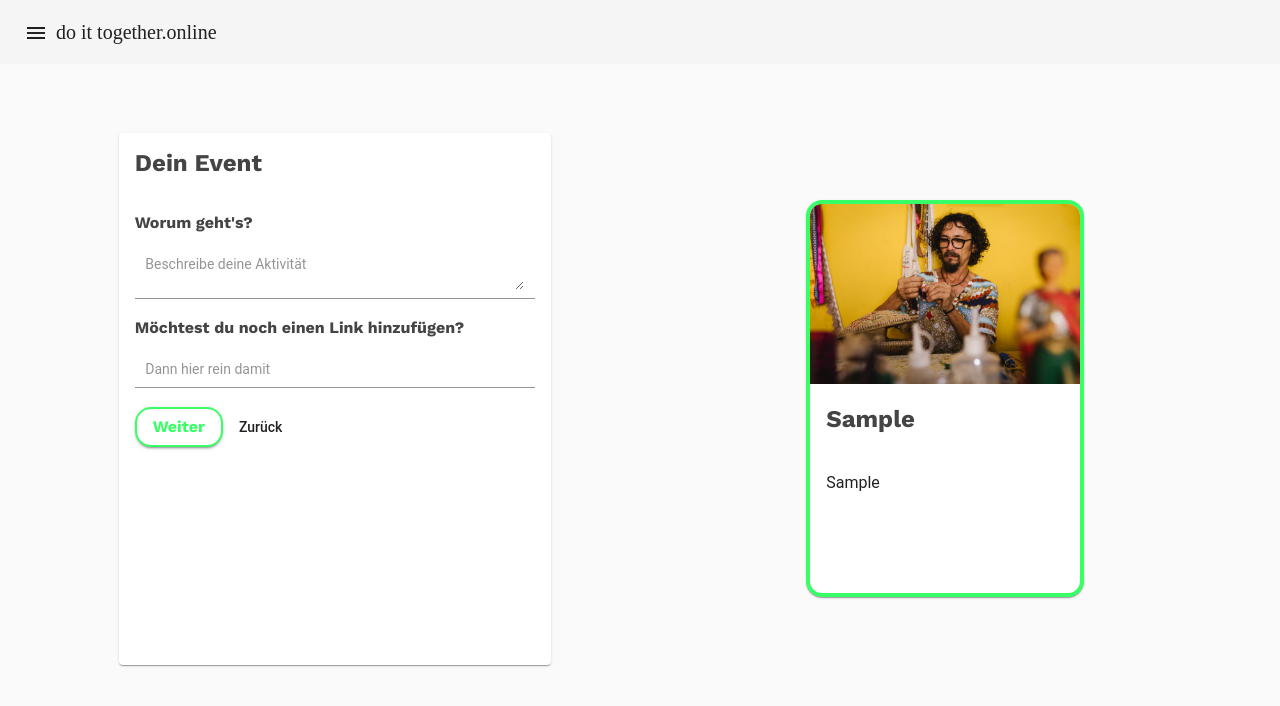
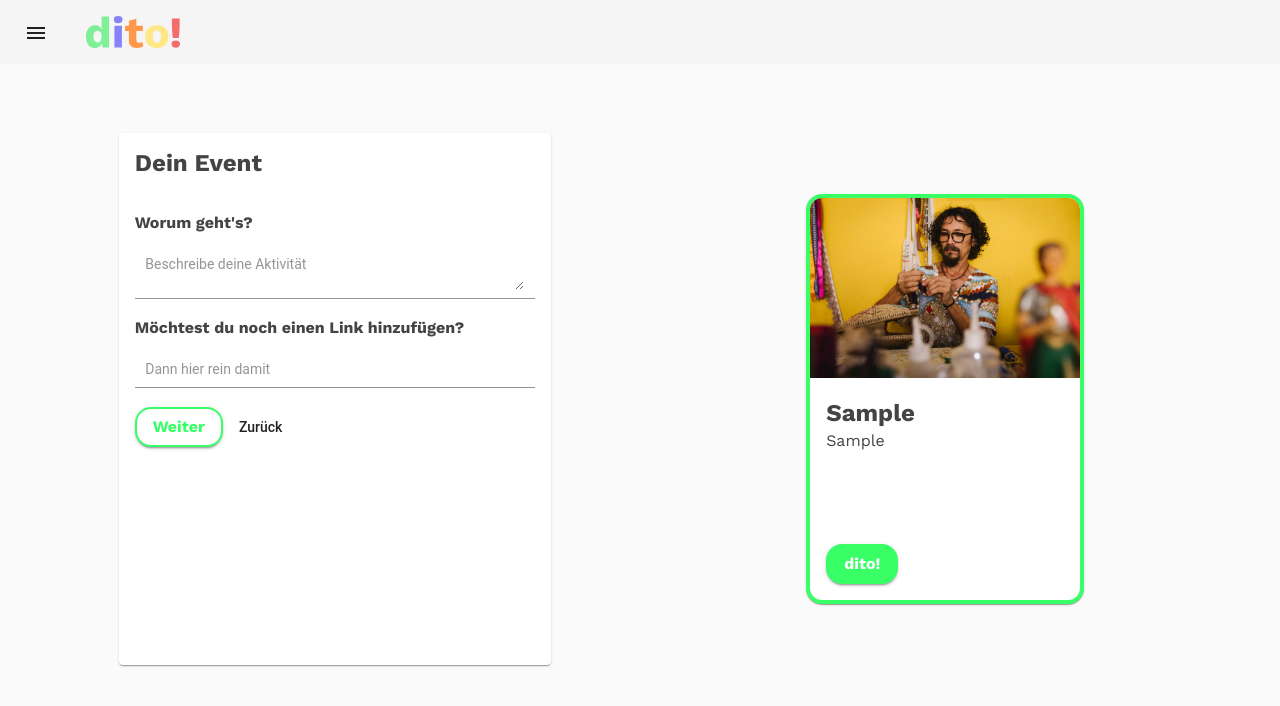
Before and after one commit to femigr/Do-It-Together_frontend, an Angular app in the folder my-app/: page /create-activity in a window 1280 px wide. Both pictures are taken after typing "Sample", "Sample" into the empty fields and a click on the button "Weiter". Shown: the top 706 px of the page. Built offline with nearby package versions, Linux system fonts and the light colour scheme; a web font is replaced by a local one.

Commit message:
Some refactoring, minor design changes, logo

```diff
--- /dev/null
+++ b/my-app/src/app/activity-preview/activity-preview.component.html
@@ -0,0 +1,24 @@
+<mat-card style = "padding: 0;
+  width: 270px;
+  border: 4px solid var(--event-color);
+  border-radius: 16px;
+  opacity: 1;
+  position: relative;
+  overflow: hidden;">
+    <div class="preview">
+      <div height = "140" width = "270" style="overflow: hidden; position: relative;">
+        <img src="/assets/images/example3.jpg" width="270"> <!--vll noch: style="border-bottom: 4px solid var(--event-color);"-->
+      </div>
+      <br *ngIf="activityForm.value.name==''">
+      <div *ngIf="activityForm.value.name!=''" style="padding: 16px;">
+        <h2 class="field">{{activityForm.value.name}}</h2>
+        <h3 class="field">{{activityForm.value.username}}</h3><br>
+        <p class="field">{{activityForm.value.description}}</p><br>
+        <p align="right"><a href="{{activityForm.value.link}}">{{activityForm.value.link}}</a></p>
+      </div>
+
+      <div *ngIf="activityForm.value.name!=''" style="padding: 16px;">
+        <button class="submitbutton" mat-raised-button >dito!</button>
+      </div>
+    </div>
+  </mat-card>
--- /dev/null
+++ b/my-app/src/app/activity-preview/activity-preview.component.scss
@@ -0,0 +1,6 @@
+.field{
+  margin-bottom: 5px;
+}
+p{
+  font: 13px/16px Work Sans !important;
+}
--- /dev/null
+++ b/my-app/src/app/activity-preview/activity-preview.component.ts
@@ -0,0 +1,19 @@
+import { Component, OnInit, Input } from '@angular/core';
+import { FormControl } from '@angular/forms';
+
+@Component({
+  selector: 'app-activity-preview',
+  templateUrl: './activity-preview.component.html',
+  styleUrls: ['./activity-preview.component.scss']
+})
+export class ActivityPreviewComponent implements OnInit {
+
+  @Input()
+  activityForm;
+
+  constructor() { }
+
+  ngOnInit(): void {
+  }
+
+}
--- a/my-app/src/app/app.module.ts
+++ b/my-app/src/app/app.module.ts
@@ -25,6 +25,7 @@ import {MatGridListModule} from '@angular/material/grid-list';
 import {MatSelectModule} from '@angular/material/select';
 import {MatNativeDateModule} from '@angular/material/core';
 import {FormsModule, ReactiveFormsModule} from '@angular/forms';
+import { ActivityPreviewComponent } from './activity-preview/activity-preview.component';
 
 @NgModule({
   declarations: [
@@ -35,7 +36,8 @@ import {FormsModule, ReactiveFormsModule} from '@angular/forms';
     ResponsiveSideMenuComponent,
     HomeComponent,
     FeedListComponent,
-    FeedListEntryComponent
+    FeedListEntryComponent,
+    ActivityPreviewComponent
   ],
   imports: [
     MatGridListModule,
--- a/my-app/src/app/create-activity/create-activity.component.html
+++ b/my-app/src/app/create-activity/create-activity.component.html
@@ -1,6 +1,6 @@
 <div>
 <mat-grid-list rowheight="600px" [cols] = "isMobile ? 1 : 2">
-  <mat-grid-tile [style] = "isMobile ? 'height: 100%;':''">
+  <mat-grid-tile [style] = "isMobile ? 'height: 100%;' : '' ">
   <mat-card [style] = "isMobile ? '' : 'min-width: 400px; min-height: 500px;'">
 
     <div>
@@ -72,27 +72,7 @@
 
 
         <div *ngIf="currentstep == 3"><!-- Card 3: Preview -->
-
-          <mat-card style = "padding: 0;
-          width: 270px;
-          border: 4px solid var(--event-color);
-          border-radius: 16px;
-          opacity: 1;
-          position: relative;
-          overflow: hidden;">
-            <div class="preview">
-              <div height = "140" width = "270" style="overflow: hidden; position: relative;">
-                <img src="/assets/images/example3.jpg" width="270"> <!--vll noch: style="border-bottom: 4px solid var(--event-color);"-->
-              </div>
-              <br *ngIf="activityForm.value.name==''">
-              <div *ngIf="activityForm.value.name!=''" style="padding: 16px;">
-                <h2>{{activityForm.value.name}}</h2><br>
-                <h3>{{activityForm.value.username}}</h3><br>
-                <p>{{activityForm.value.description}}</p><br>
-                <p align="right"><a href="{{activityForm.value.link}}">{{activityForm.value.link}}</a></p>
-              </div>
-            </div>
-          </mat-card>
+          <app-activity-preview [activityForm]="activityForm" ></app-activity-preview>
           <br>
 
         </div>
@@ -111,26 +91,8 @@
 </mat-grid-tile>
 
 <mat-grid-tile *ngIf="!isMobile">
-  <mat-card style = "padding: 0;
-  width: 270px;
-  border: 4px solid var(--event-color);
-  border-radius: 16px;
-  opacity: 1;
-  position: relative;
-  overflow: hidden;">
-    <div class="preview">
-      <div height = "140" width = "270" style="overflow: hidden; position: relative;">
-        <img src="/assets/images/example3.jpg" width="270"> <!--vll noch: style="border-bottom: 4px solid var(--event-color);"-->
-      </div>
-      <br *ngIf="activityForm.value.name==''">
-      <div *ngIf="activityForm.value.name!=''" style="padding: 16px;">
-        <h2>{{activityForm.value.name}}</h2><br>
-        <h3>{{activityForm.value.username}}</h3><br>
-        <p>{{activityForm.value.description}}</p><br>
-        <p align="right"><a href="{{activityForm.value.link}}">{{activityForm.value.link}}</a></p>
-      </div>
-    </div>
-  </mat-card>
+  <app-activity-preview [activityForm]="activityForm" ></app-activity-preview>
+
 </mat-grid-tile>
 </mat-grid-list>
 </div>
--- a/my-app/src/app/create-activity/create-activity.component.ts
+++ b/my-app/src/app/create-activity/create-activity.component.ts
@@ -1,7 +1,6 @@
 import { Component } from '@angular/core';
 import { FormBuilder, Validators } from '@angular/forms';
 import { Activity } from './../model/activity';
-
 
 @Component({
   selector: 'app-create-activity-component',
--- a/my-app/src/app/responsive-side-menu/responsive-side-menu.component.html
+++ b/my-app/src/app/responsive-side-menu/responsive-side-menu.component.html
@@ -3,7 +3,7 @@
     <button mat-icon-button (click)="snav.toggle()">
       <mat-icon>menu</mat-icon>
     </button>
-    <h1>do it together.online</h1>
+    <img src="/assets/images/dito_logo.svg" height="50%" style="margin-left: 30px;">
   </mat-toolbar>
 
   <mat-sidenav-container class="sidenav-container"
--- a/my-app/src/styles.scss
+++ b/my-app/src/styles.scss
@@ -53,6 +53,11 @@ h2{
   color: var(--main-color);
   opacity: 1;
 }
+h3{
+  font: 16px/18px Work Sans !important;
+  color: var(--main-color);
+  font-weight: 500;
+}
 
 .mat-form-field-appearance-fill .mat-form-field-flex {
   background-color: transparent !important;
```
Also changed, not shown: my-app/src/assets/images/dito_logo.svg (added), 1 other file (tests, documents, lock files or other folders).
